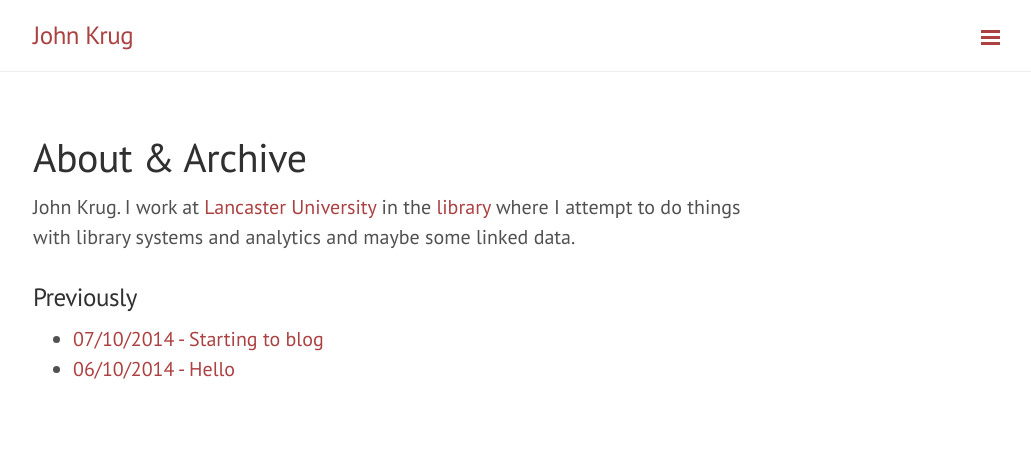
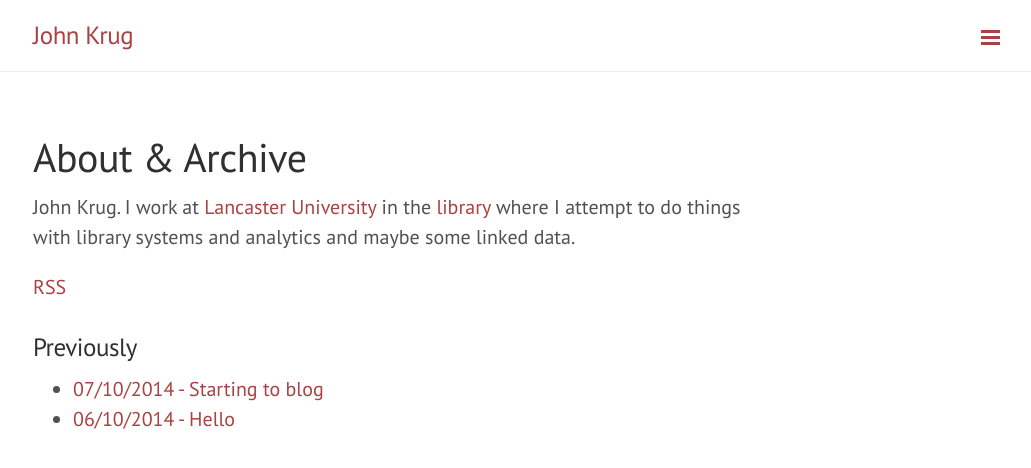
Before and after one commit to jhkrug/jhkrug.github.io, a Jekyll site: the page built from about.md, in a window 1280 px wide. Shown: the top 468 px of the page, without its empty margins (247-1278 px from the left). Built offline with Jekyll 4.4.1, drawn with Linux system fonts in a browser that asks for light colours; Markdown is read by kramdown in place of the engine named in the settings.

Commit message:
more fiddling

```diff
--- a/about.md
+++ b/about.md
@@ -7,6 +7,8 @@ John Krug. I work at [Lancaster University](http://www.lancaster.ac.uk)
 in the [library](http://lancaster.ac.uk/library) where I attempt to do
 things with library systems and analytics and maybe some linked data.
 
+<a href="/atom.xml">RSS</a>
+
 ###Previously
 <ul>
   {% for post in site.posts %}
```
